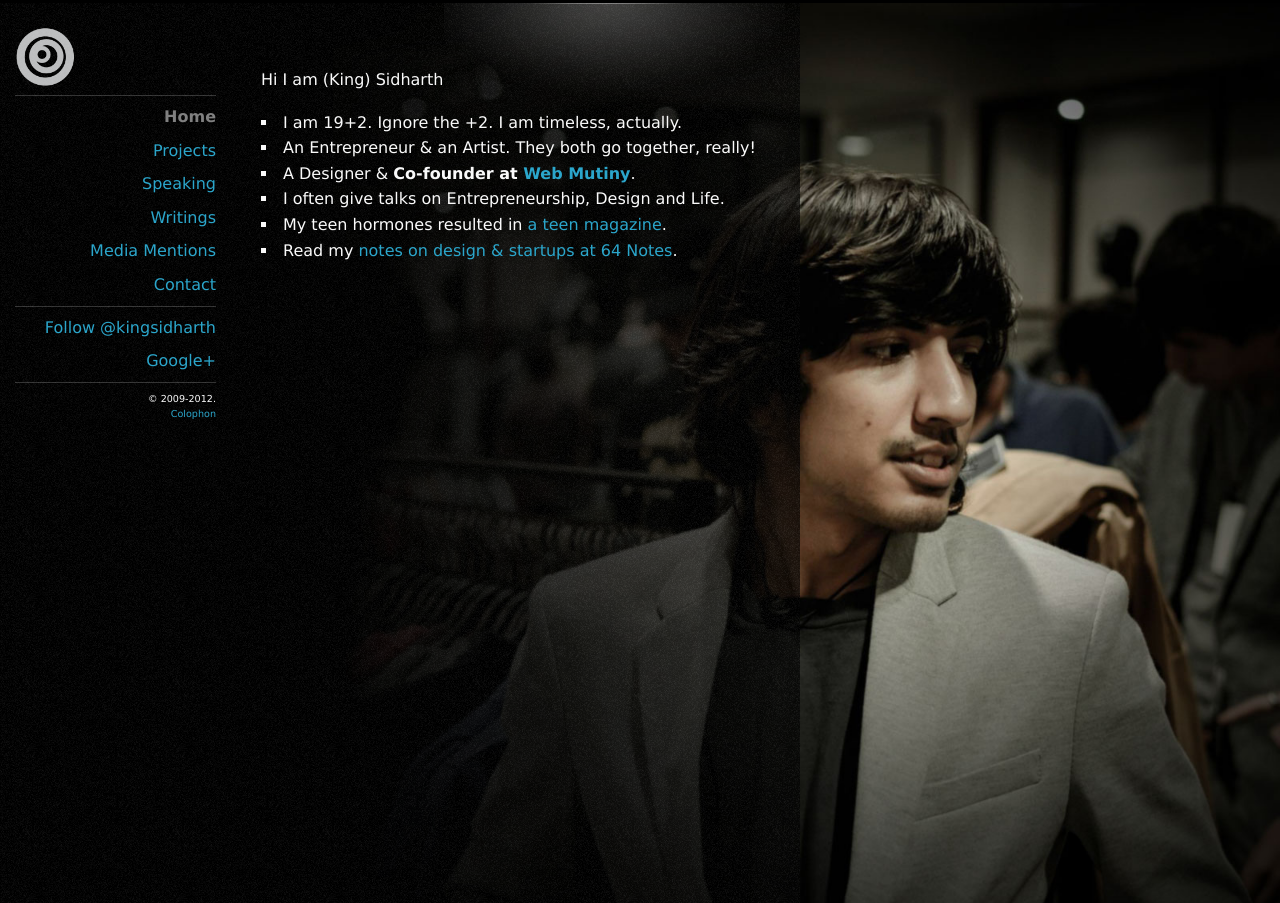
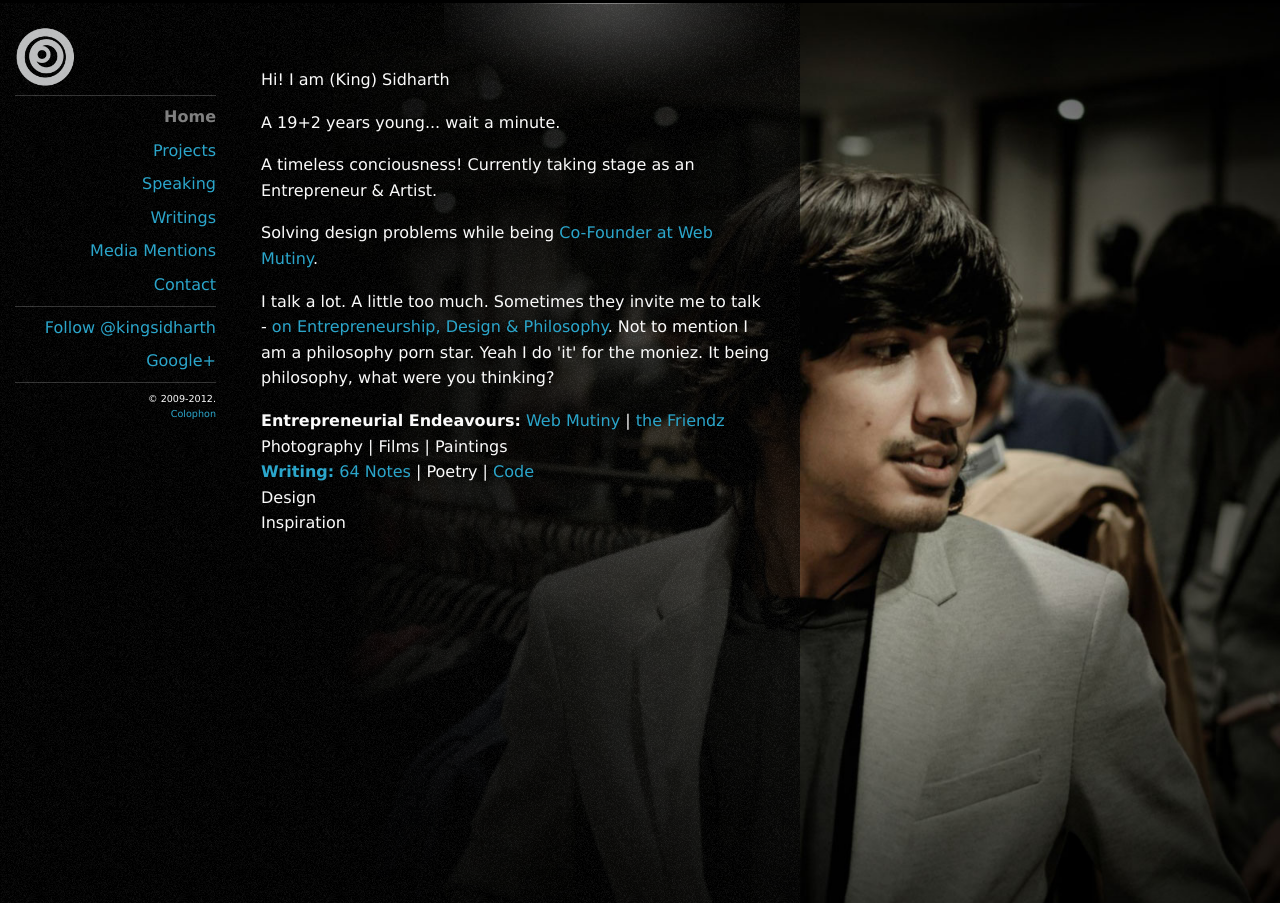
Before and after one commit to utkarshkukreti/kingsidharth.github.com, a Jekyll site: the page built from index.html, in a window 1280 px wide. Built offline with Jekyll 4.4.1, drawn with Linux system fonts in a browser that asks for light colours; comment, search, counter and statistics services are not loaded.

Commit message:
Change home page content, coz this servers better

```diff
--- a/index.html
+++ b/index.html
@@ -5,13 +5,21 @@ slug: "home"
 background: default.jpg
 ---
 <div class="post home" data-destination="home">
-  <p>Hi I am (King) Sidharth<br/>
-  <ul>
-    <li>I am 19+2. Ignore the +2. I am timeless, actually.</li>
-    <li>An Entrepreneur &amp; an Artist. They both go together, really!</li>
-    <li>A Designer &amp; <strong>Co-founder at <a href="http://webmutiny.in">Web Mutiny</a></strong>.</li>
-    <li>I often give talks on Entrepreneurship, Design and Life.</li>
-    <li>My teen hormones resulted in <a href="http://thefriendz.biz">a teen magazine</a>.</li>
-    <li>Read my <a href="http://64notes.com">notes on design & startups at 64 Notes</a>.</li>
-  </ul>
+  <p>Hi! I am (King) Sidharth</p>
+
+  <p>A 19+2 years young... wait a minute.</p>
+
+  <p>A timeless conciousness! Currently taking stage as an Entrepreneur &amp; Artist.</p>
+
+  <p>Solving design problems while being <a href="http://webmutiny.in">Co-Founder at Web Mutiny</a>.</p>
+
+  <p>I talk a lot. A little too much. Sometimes they invite me to talk - <a href="http://www.64notes.com/speaking">on Entrepreneurship, Design &amp; Philosophy</a>. Not to mention I am a philosophy porn star. Yeah I do 'it' for the moniez. It being philosophy, what were you thinking?</p>
+
+  <p>
+  <strong>Entrepreneurial Endeavours:</strong> <a href="http://webmutiny.in">Web Mutiny</a> | <a href="http://thefriendz.biz">the Friendz</a>
+  <br/>Photography | Films | Paintings
+  <br/><strong><a href="/writing">Writing:</a></strong> <a href="http://www.64notes.com">64 Notes</a> | Poetry | <a href="http://github.com/kingsidharth">Code</a>
+  <br/>Design
+  <br/>Inspiration
+  </p>
 </div>
```
